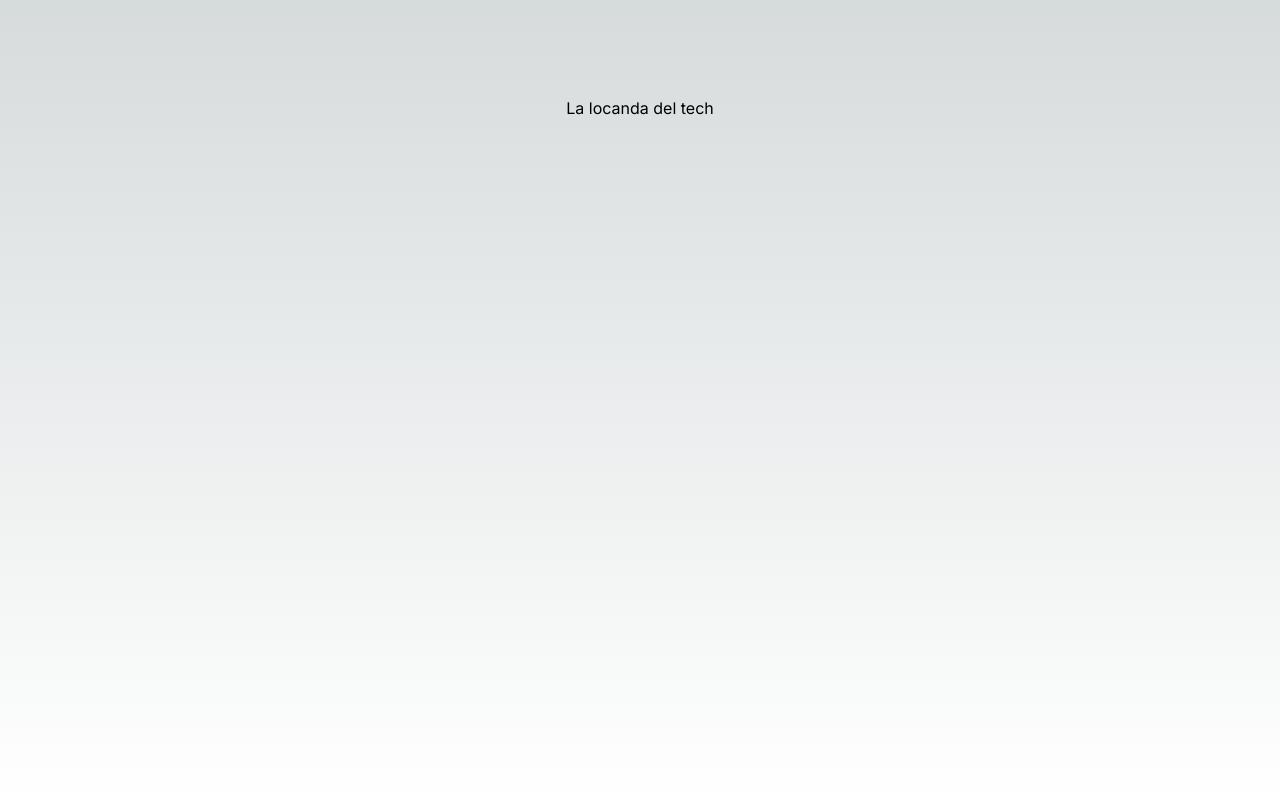
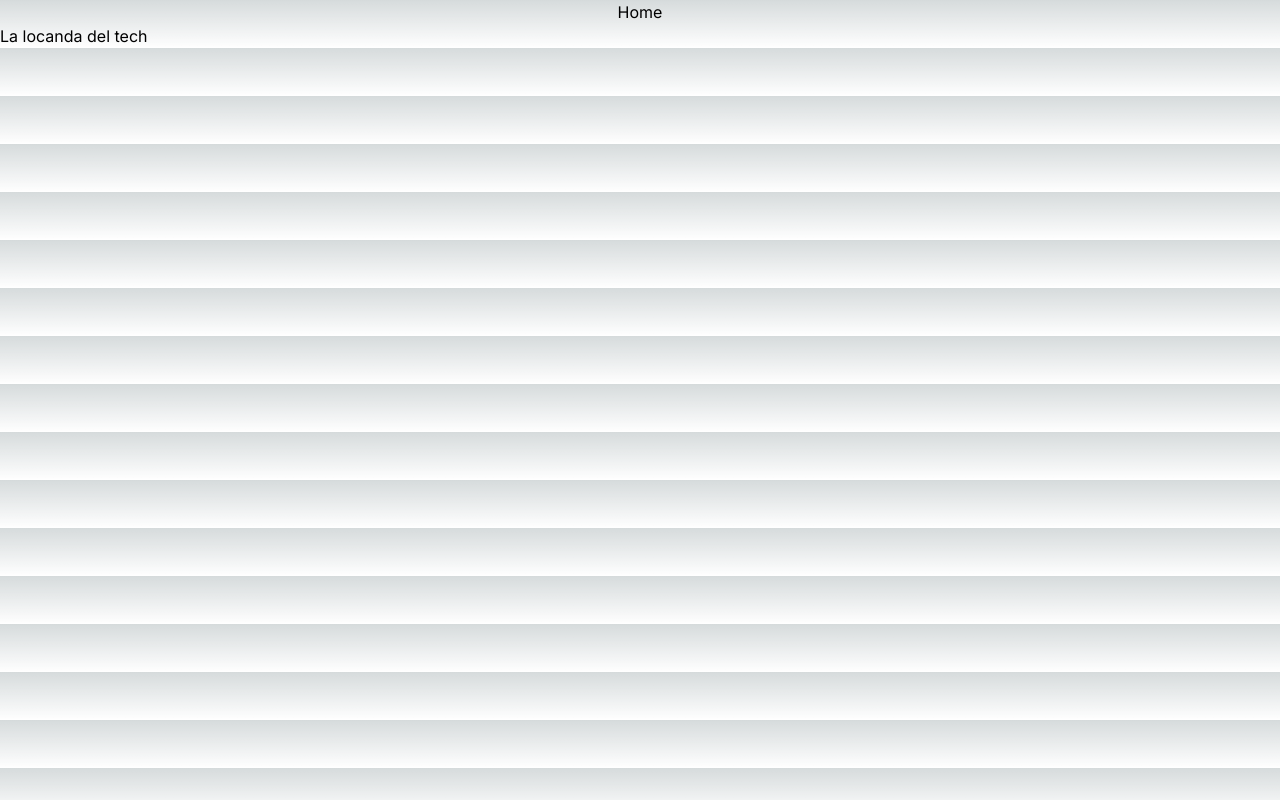
Before and after one commit to La-Locanda-Del-Tech/website, a Next.js app: page / in a window 1280 px wide. Built offline with nearby package versions, Linux system fonts and the light colour scheme.

Commit message:
fead(header): add new component (#8)
* feat(header): add new component

* chore: replace alias

---------

Co-authored-by: Vasco Ceti <vasco.ceti@gmail.com>

```diff
--- /dev/null
+++ b/app/components/ui/header.tsx
@@ -0,0 +1,24 @@
+import { menuItems } from "../../utils/menu-items";
+
+// biome-ignore lint/complexity/noBannedTypes: <explanation>
+type HeaderProps = {};
+
+const Header: React.FC<HeaderProps> = () => {
+	return (
+		<>
+			<nav className="flex justify-center">
+				<ul className="flex gap-3">
+					{menuItems.map((menuItem) => (
+						<li key={menuItem.name}>
+							<a className="hover:text-amber-500" href={menuItem.href}>
+								{menuItem.name}
+							</a>
+						</li>
+					))}
+				</ul>
+			</nav>
+		</>
+	);
+};
+
+export default Header;
--- a/app/page.tsx
+++ b/app/page.tsx
@@ -1,6 +1,9 @@
+import Header from "./components/ui/header";
+
 export default function Home() {
 	return (
-		<main className="flex min-h-screen flex-col items-center justify-between p-24">
+		<main>
+			<Header />
 			<h1 data-testid="homescreen-title">La locanda del tech</h1>
 		</main>
 	);
--- /dev/null
+++ b/app/utils/menu-items.ts
@@ -0,0 +1,6 @@
+export interface MenuItem {
+	name: string;
+	href: string;
+}
+
+export const menuItems: MenuItem[] = [{ name: "Home", href: "/" }];
```
